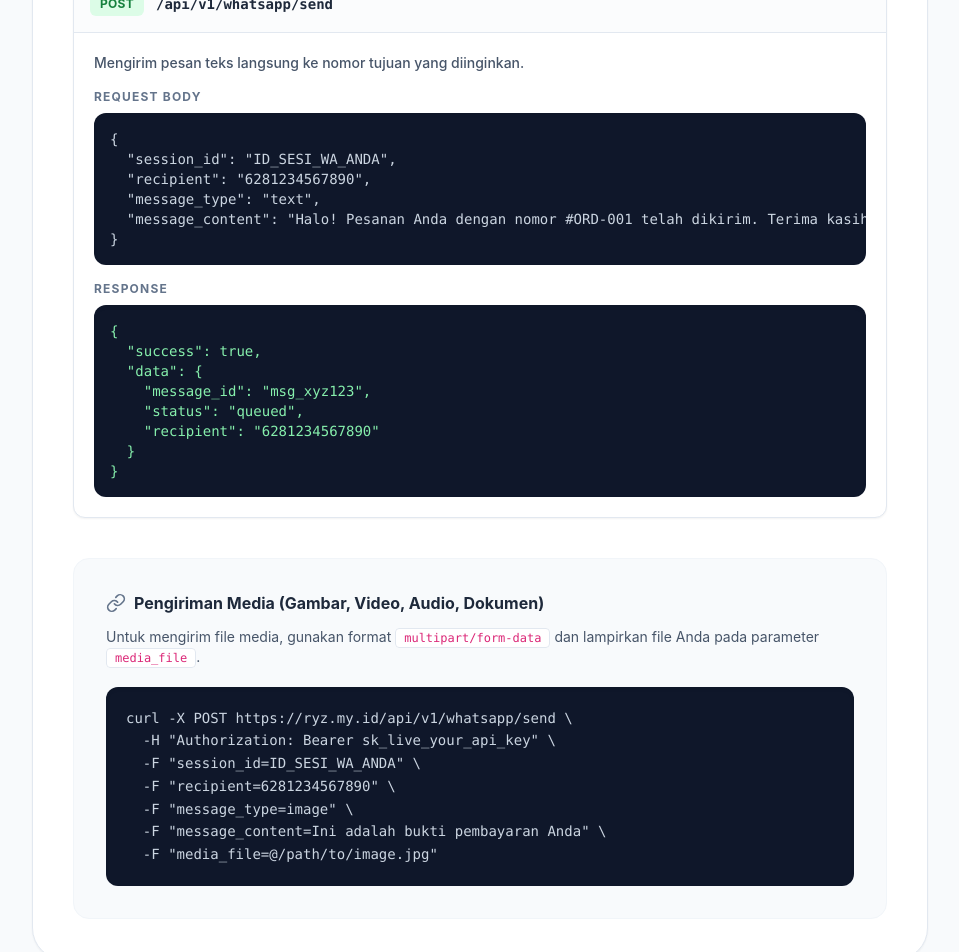
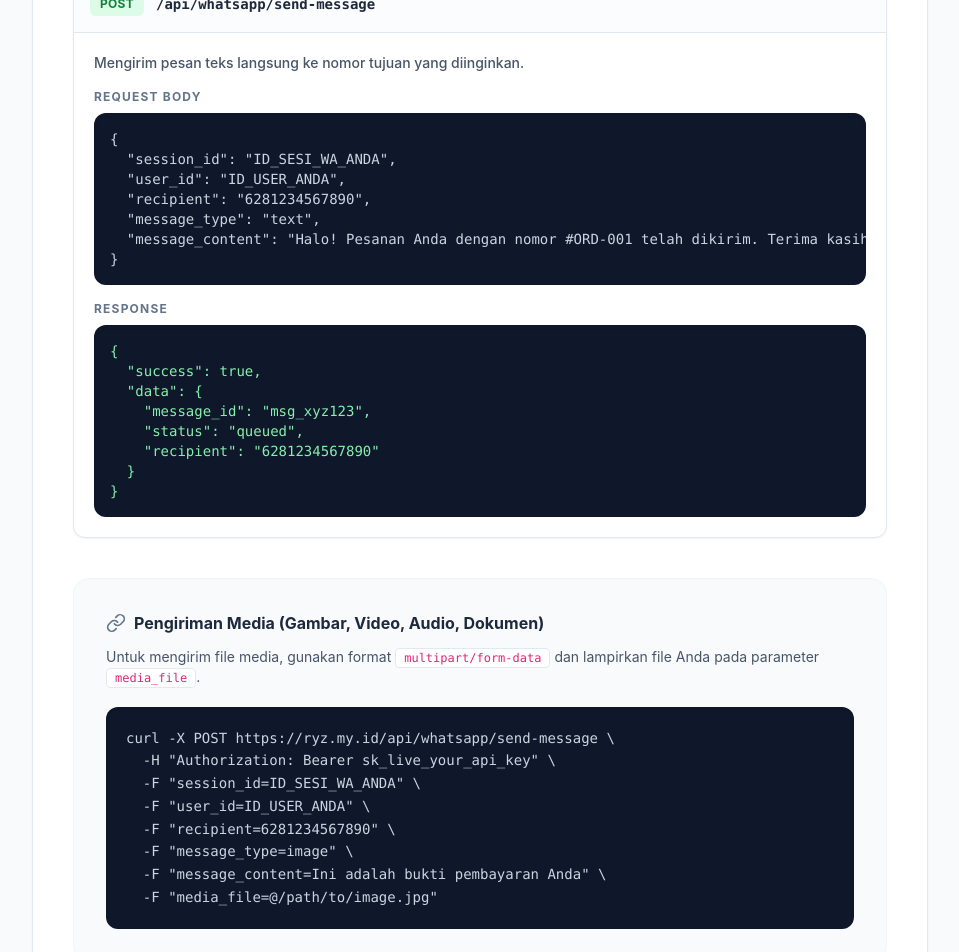
Before and after one commit to bimaryan/ryz.my.id, a React (Vite) app: page /docs in a window 1280 px wide. Shown: the part 800-1752 px from the top of the page, without its empty margins (160-1119 px from the left). Built offline with nearby package versions, Linux system fonts and the light colour scheme; no server answers.

Commit message:
feat: add documentation page for REST API and webhook integrations

```diff
--- a/src/pages/DocsPage.jsx
+++ b/src/pages/DocsPage.jsx
@@ -91,9 +91,9 @@ export default function DocsPage() {
 
              <EndpointBlock
                method="POST"
-               path="/api/v1/whatsapp/send"
+               path="/api/whatsapp/send-message"
                description="Mengirim pesan teks langsung ke nomor tujuan yang diinginkan."
-               requestBody={`{\n  "session_id": "ID_SESI_WA_ANDA",\n  "recipient": "6281234567890",\n  "message_type": "text",\n  "message_content": "Halo! Pesanan Anda dengan nomor #ORD-001 telah dikirim. Terima kasih!"\n}`}
+               requestBody={`{\n  "session_id": "ID_SESI_WA_ANDA",\n  "user_id": "ID_USER_ANDA",\n  "recipient": "6281234567890",\n  "message_type": "text",\n  "message_content": "Halo! Pesanan Anda dengan nomor #ORD-001 telah dikirim. Terima kasih!"\n}`}
                responseBody={`{\n  "success": true,\n  "data": {\n    "message_id": "msg_xyz123",\n    "status": "queued",\n    "recipient": "6281234567890"\n  }\n}`}
              />
 
@@ -101,9 +101,10 @@ export default function DocsPage() {
                <h3 className="font-bold text-slate-800 mb-3 flex items-center gap-2"><LinkIcon className="w-5 h-5 text-slate-500"/> Pengiriman Media (Gambar, Video, Audio, Dokumen)</h3>
                <p className="text-sm text-slate-600 mb-5">Untuk mengirim file media, gunakan format <code className="bg-white px-2 py-0.5 rounded border border-slate-200 font-mono text-xs text-pink-600">multipart/form-data</code> dan lampirkan file Anda pada parameter <code className="bg-white px-2 py-0.5 rounded border border-slate-200 font-mono text-xs text-pink-600">media_file</code>.</p>
                <div className="bg-slate-900 rounded-xl p-5 overflow-x-auto shadow-inner">
-                  <pre className="text-sm text-slate-300 font-mono leading-relaxed">{`curl -X POST https://ryz.my.id/api/v1/whatsapp/send \\
+                  <pre className="text-sm text-slate-300 font-mono leading-relaxed">{`curl -X POST https://ryz.my.id/api/whatsapp/send-message \\
   -H "Authorization: Bearer sk_live_your_api_key" \\
   -F "session_id=ID_SESI_WA_ANDA" \\
+  -F "user_id=ID_USER_ANDA" \\
   -F "recipient=6281234567890" \\
   -F "message_type=image" \\
   -F "message_content=Ini adalah bukti pembayaran Anda" \\
@@ -146,7 +147,7 @@ export default function DocsPage() {
                method="POST"
                path="/api/v1/links"
                description="Membuat tautan pendek baru ke dalam akun Anda."
-               requestBody={`{\n  "original_url": "https://website-anda.com/promo/ramadhan-2026?utm_source=wa",\n  "custom_slug": "promo-ramadhan", // Opsional\n  "title": "Promo Ramadhan", // Opsional\n  "tags": ["promo", "sosmed"] // Opsional\n}`}
+               requestBody={`{\n  "original_url": "https://website-anda.com/promo/ramadhan-2026?utm_source=wa",\n  "short_code": "promo-ramadhan", // Opsional (Dulu disebut custom_slug)\n  "title": "Promo Ramadhan", // Opsional\n  "category": "promo" // Opsional\n}`}
                responseBody={`{\n  "success": true,\n  "data": {\n    "id": "lnk_abc123",\n    "original_url": "https://website-anda.com/promo/ramadhan-2026?utm_source=wa",\n    "short_code": "promo-ramadhan",\n    "short_url": "https://ryz.my.id/promo-ramadhan",\n    "created_at": "2026-06-21T10:00:00Z"\n  }\n}`}
              />
           </div>
```
